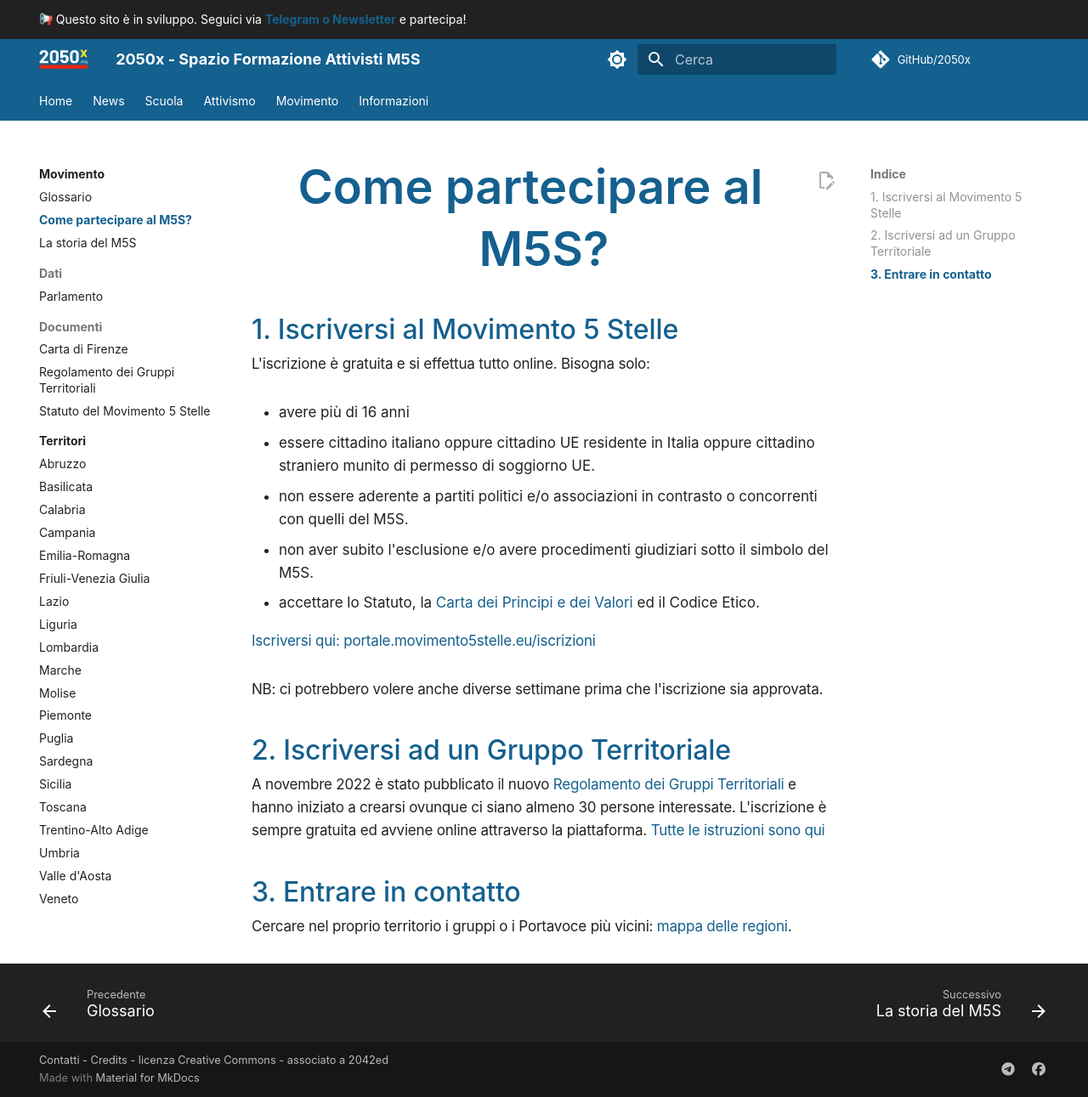
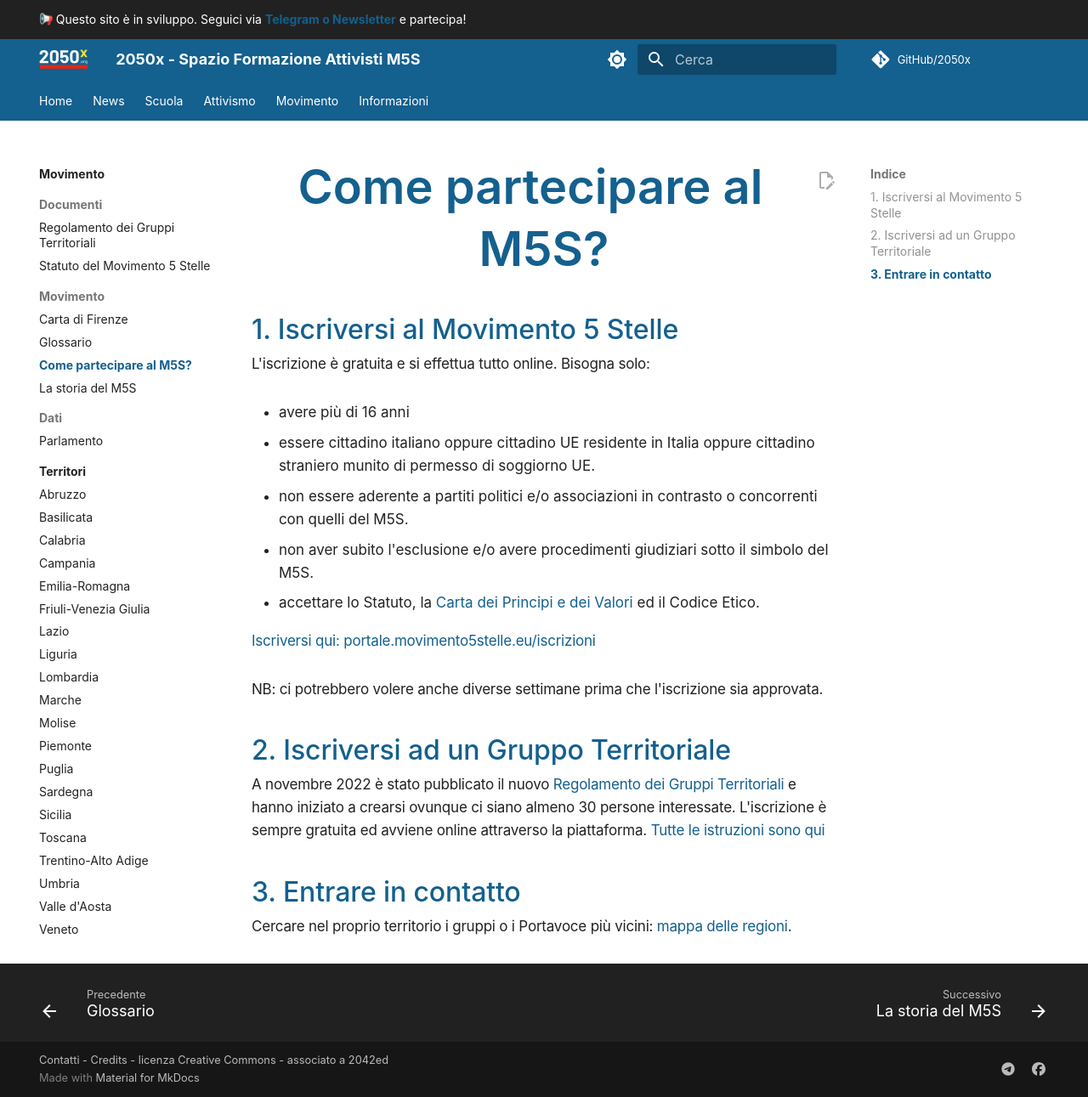
Before and after one commit to 2050x/2050x.github.io, an MkDocs documentation site: the page built from docs/m5s/movimento/partecipare.md, in a window 1280 px wide and 1291 px high. Shown: the whole window at 85% size. Built offline with MkDocs 1.6.1 and Material for MkDocs 9.7.7, drawn with Linux system fonts in a browser that asks for light colours; emoji names are drawn with the system emoji font; comment, search, counter and statistics services are not loaded.

Commit message:
reorg docs

```diff
--- a/docs/m5s/partecipare.md
+++ b/docs/m5s/movimento/partecipare.md
@@ -8,15 +8,15 @@
 - essere cittadino italiano oppure cittadino UE residente in Italia oppure cittadino straniero munito di permesso di soggiorno UE.
 - non essere aderente a partiti politici e/o associazioni in contrasto o concorrenti con quelli del M5S.
 - non aver subito l'esclusione e/o avere procedimenti giudiziari sotto il simbolo del M5S.
-- accettare lo Statuto, la [Carta dei Principi e dei Valori](documenti/statuto.md) ed il Codice Etico.
+- accettare lo Statuto, la [Carta dei Principi e dei Valori](../documenti/statuto.md) ed il Codice Etico.
 
 [Iscriversi qui: portale.movimento5stelle.eu/iscrizioni](https://portale.movimento5stelle.eu/iscrizioni)
 
 NB: ci potrebbero volere anche diverse settimane prima che l'iscrizione sia approvata.
 
 ## 2. Iscriversi ad un Gruppo Territoriale
-A novembre 2022 è stato pubblicato il nuovo [Regolamento dei Gruppi Territoriali](documenti/regolamento-gruppi-territoriali.md) e hanno iniziato a crearsi ovunque ci siano almeno 30 persone interessate. L'iscrizione è sempre gratuita ed avviene online attraverso la piattaforma. [Tutte le istruzioni sono qui](https://www.movimento5stelle.eu/nascono-i-gruppi-territoriali-del-movimento-5-stelle-aderisci-anche-tu/)
+A novembre 2022 è stato pubblicato il nuovo [Regolamento dei Gruppi Territoriali](../documenti/regolamento-gruppi-territoriali.md) e hanno iniziato a crearsi ovunque ci siano almeno 30 persone interessate. L'iscrizione è sempre gratuita ed avviene online attraverso la piattaforma. [Tutte le istruzioni sono qui](https://www.movimento5stelle.eu/nascono-i-gruppi-territoriali-del-movimento-5-stelle-aderisci-anche-tu/)
 
 ## 3. Entrare in contatto
 
-Cercare nel proprio territorio i gruppi o i Portavoce più vicini: [mappa delle regioni](territori/index.md).
+Cercare nel proprio territorio i gruppi o i Portavoce più vicini: [mappa delle regioni](../territori/index.md).
```
Also changed, not shown: docs/m5s/dati/parlamento.md (+8 -0 lines), docs/m5s/movimento/storia-del-m5s.md (renamed from docs/m5s/storia-del-m5s.md, +4 -4 lines), docs/m5s/.pages (added), docs/m5s/movimento/carta-di-firenze.md (renamed from docs/m5s/documenti/carta-di-firenze.md), docs/m5s/movimento/glossario.md (renamed from docs/m5s/glossario.md).
